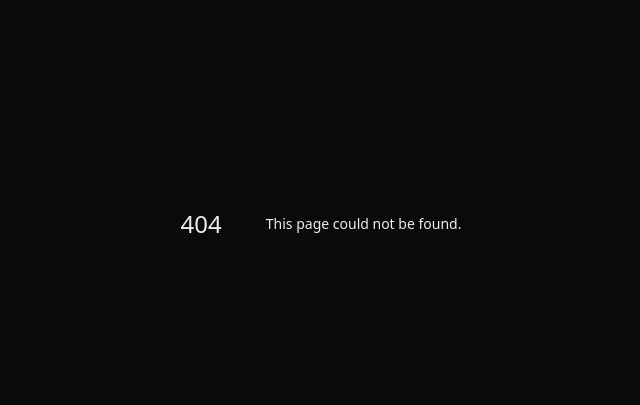
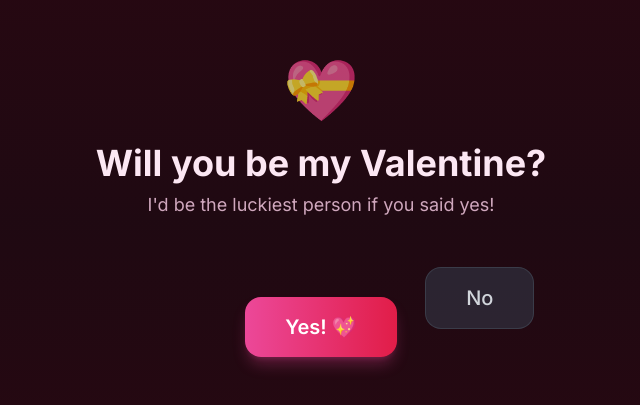
Before and after one commit to carloschnouda1/my-portfolio, a Next.js app: page /invitation in a window 1280 px wide. Before the commit this address had no page. Shown: the part 177-582 px from the top of the page, without its empty margins (319-959 px from the left). Built offline with nearby package versions, Linux system fonts and the light colour scheme.

Commit message:
Valentine Invitation

```diff
--- /dev/null
+++ b/src/app/invitation/page.tsx
@@ -0,0 +1,240 @@
+'use client'
+
+import { useState, useCallback, useRef, useEffect } from 'react'
+import { motion } from 'framer-motion'
+
+// Fireworks particle for celebration
+interface Particle {
+  x: number
+  y: number
+  vx: number
+  vy: number
+  life: number
+  maxLife: number
+  color: string
+  size: number
+}
+
+function Fireworks() {
+  const canvasRef = useRef<HTMLCanvasElement>(null)
+
+  useEffect(() => {
+    const canvas = canvasRef.current
+    if (!canvas) return
+
+    const ctx = canvas.getContext('2d')
+    if (!ctx) return
+
+    const resize = () => {
+      canvas.width = window.innerWidth
+      canvas.height = window.innerHeight
+    }
+    resize()
+    window.addEventListener('resize', resize)
+
+    const colors = ['#ff6b9d', '#c44569', '#ff9ff3', '#f368e0', '#ff4757', '#ffa502', '#ffdd59']
+    let particles: Particle[] = []
+    let animationId: number
+
+    const createFirework = (x: number, y: number) => {
+      const color = colors[Math.floor(Math.random() * colors.length)]
+      const particleCount = 80 + Math.floor(Math.random() * 40)
+
+      for (let i = 0; i < particleCount; i++) {
+        const angle = (Math.PI * 2 * i) / particleCount + Math.random()
+        const speed = 3 + Math.random() * 8
+        particles.push({
+          x,
+          y,
+          vx: Math.cos(angle) * speed,
+          vy: Math.sin(angle) * speed,
+          life: 0,
+          maxLife: 80 + Math.random() * 40,
+          color,
+          size: 2 + Math.random() * 2,
+        })
+      }
+    }
+
+    // Initial burst
+    for (let i = 0; i < 5; i++) {
+      setTimeout(() => {
+        createFirework(
+          canvas.width / 2 + (Math.random() - 0.5) * 400,
+          canvas.height / 2 + (Math.random() - 0.5) * 300
+        )
+      }, i * 300)
+    }
+
+    // Continuous fireworks
+    const fireworkInterval = setInterval(() => {
+      createFirework(
+        Math.random() * canvas.width,
+        Math.random() * canvas.height * 0.6
+      )
+    }, 800)
+
+    const animate = () => {
+      ctx.fillStyle = 'rgba(10, 10, 20, 0.15)'
+      ctx.fillRect(0, 0, canvas.width, canvas.height)
+
+      particles = particles.filter((p) => {
+        p.x += p.vx
+        p.y += p.vy
+        p.vy += 0.15
+        p.vx *= 0.98
+        p.vy *= 0.98
+        p.life++
+
+        if (p.life > p.maxLife) return false
+
+        const alpha = 1 - p.life / p.maxLife
+        let fillColor: string
+        if (p.color.startsWith('#')) {
+          const r = parseInt(p.color.slice(1, 3), 16)
+          const g = parseInt(p.color.slice(3, 5), 16)
+          const b = parseInt(p.color.slice(5, 7), 16)
+          fillColor = `rgba(${r}, ${g}, ${b}, ${alpha})`
+        } else {
+          fillColor = p.color
+        }
+        ctx.beginPath()
+        ctx.arc(p.x, p.y, p.size, 0, Math.PI * 2)
+        ctx.fillStyle = fillColor
+        ctx.fill()
+
+        return true
+      })
+
+      animationId = requestAnimationFrame(animate)
+    }
+
+    animate()
+
+    return () => {
+      clearInterval(fireworkInterval)
+      cancelAnimationFrame(animationId)
+      window.removeEventListener('resize', resize)
+    }
+  }, [])
+
+  return (
+    <canvas
+      ref={canvasRef}
+      className="fixed inset-0 z-0"
+      style={{ background: 'linear-gradient(180deg, #0a0a1a 0%, #1a0a2e 50%, #0a0a1a 100%)' }}
+    />
+  )
+}
+
+export default function InvitationPage() {
+  const [accepted, setAccepted] = useState(false)
+  const [noPosition, setNoPosition] = useState({ x: 180, y: 0 })
+  const containerRef = useRef<HTMLDivElement>(null)
+
+  const moveNoButton = useCallback((clientX?: number, clientY?: number) => {
+    if (!containerRef.current) return
+
+    const container = containerRef.current.getBoundingClientRect()
+    const maxX = container.width - 120
+    const maxY = container.height - 120
+    const minX = 20
+    const minY = 20
+
+    let newX: number
+    let newY: number
+
+    // On mobile: move button away from where she's tapping (opposite direction)
+    if (clientX !== undefined && clientY !== undefined) {
+      const touchX = clientX - container.left
+      const touchY = clientY - container.top
+      const centerX = container.width / 2
+      const centerY = container.height / 2
+      // Move to opposite quadrant
+      newX = touchX > centerX ? minX : maxX - 80
+      newY = touchY > centerY ? minY : maxY - 50
+    } else {
+      // Desktop: random position
+      newX = Math.random() * (maxX - minX) + minX
+      newY = Math.random() * (maxY - minY) + minY
+    }
+
+    setNoPosition({ x: newX, y: newY })
+  }, [])
+
+  return (
+    <div className="min-h-screen overflow-hidden flex flex-col items-center justify-center relative bg-gradient-to-b from-rose-950/50 via-pink-950/30 to-rose-950/50">
+      {accepted ? (
+        <>
+          <Fireworks />
+          <motion.div
+            initial={{ opacity: 0, scale: 0.8 }}
+            animate={{ opacity: 1, scale: 1 }}
+            transition={{ duration: 0.8, ease: 'easeOut' }}
+            className="relative z-10 text-center px-4"
+          >
+            <h1 className="text-5xl md:text-7xl font-bold text-transparent bg-clip-text bg-gradient-to-r from-pink-400 via-rose-400 to-red-400 mb-4">
+              Yay! 🎉
+            </h1>
+            <p className="text-2xl md:text-4xl text-pink-200 font-light mb-2">
+              You said YES!
+            </p>
+            <p className="text-xl md:text-2xl text-pink-300/90">
+              I can&apos;t wait to be your Valentine! 💕
+            </p>
+            <motion.div
+              animate={{ y: [0, -15, 0] }}
+              transition={{ duration: 1.5, repeat: Infinity }}
+              className="mt-8 text-6xl"
+            >
+              💖
+            </motion.div>
+          </motion.div>
+        </>
+      ) : (
+        <div
+          ref={containerRef}
+          className="relative w-full max-w-lg min-h-[400px] flex flex-col items-center justify-center px-6 py-12"
+        >
+          <div className="text-center mb-12">
+            <div className="text-6xl mb-6 animate-pulse">💝</div>
+            <h1 className="text-3xl md:text-4xl font-bold text-pink-100 mb-2">
+              Will you be my Valentine?
+            </h1>
+            <p className="text-pink-200/80 text-lg">I&apos;d be the luckiest person if you said yes!</p>
+          </div>
+
+          <div className="flex gap-6 flex-wrap justify-center items-center relative min-h-[120px]">
+            <button
+              onClick={() => setAccepted(true)}
+              className="px-10 py-4 text-xl font-semibold rounded-2xl bg-gradient-to-r from-pink-500 to-rose-600 text-white shadow-lg shadow-pink-500/30 hover:shadow-pink-500/50 hover:scale-105 transition-all duration-300 z-10"
+            >
+              Yes! 💖
+            </button>
+
+            <button
+              onMouseEnter={() => moveNoButton()}
+              onTouchStart={(e) => {
+                e.preventDefault()
+                moveNoButton(e.touches[0].clientX, e.touches[0].clientY)
+              }}
+              onClick={(e) => {
+                e.preventDefault()
+                moveNoButton()
+              }}
+              style={{
+                position: 'absolute',
+                left: noPosition.x,
+                top: noPosition.y,
+                transition: 'left 0.15s ease-out, top 0.15s ease-out',
+              }}
+              className="px-10 py-4 text-xl font-medium rounded-2xl bg-gray-700/50 text-gray-300 border border-gray-600/50 hover:bg-gray-600/50 cursor-not-allowed select-none z-0 touch-manipulation min-w-[44px] min-h-[44px]"
+            >
+              No
+            </button>
+          </div>
+        </div>
+      )}
+    </div>
+  )
+}
```
